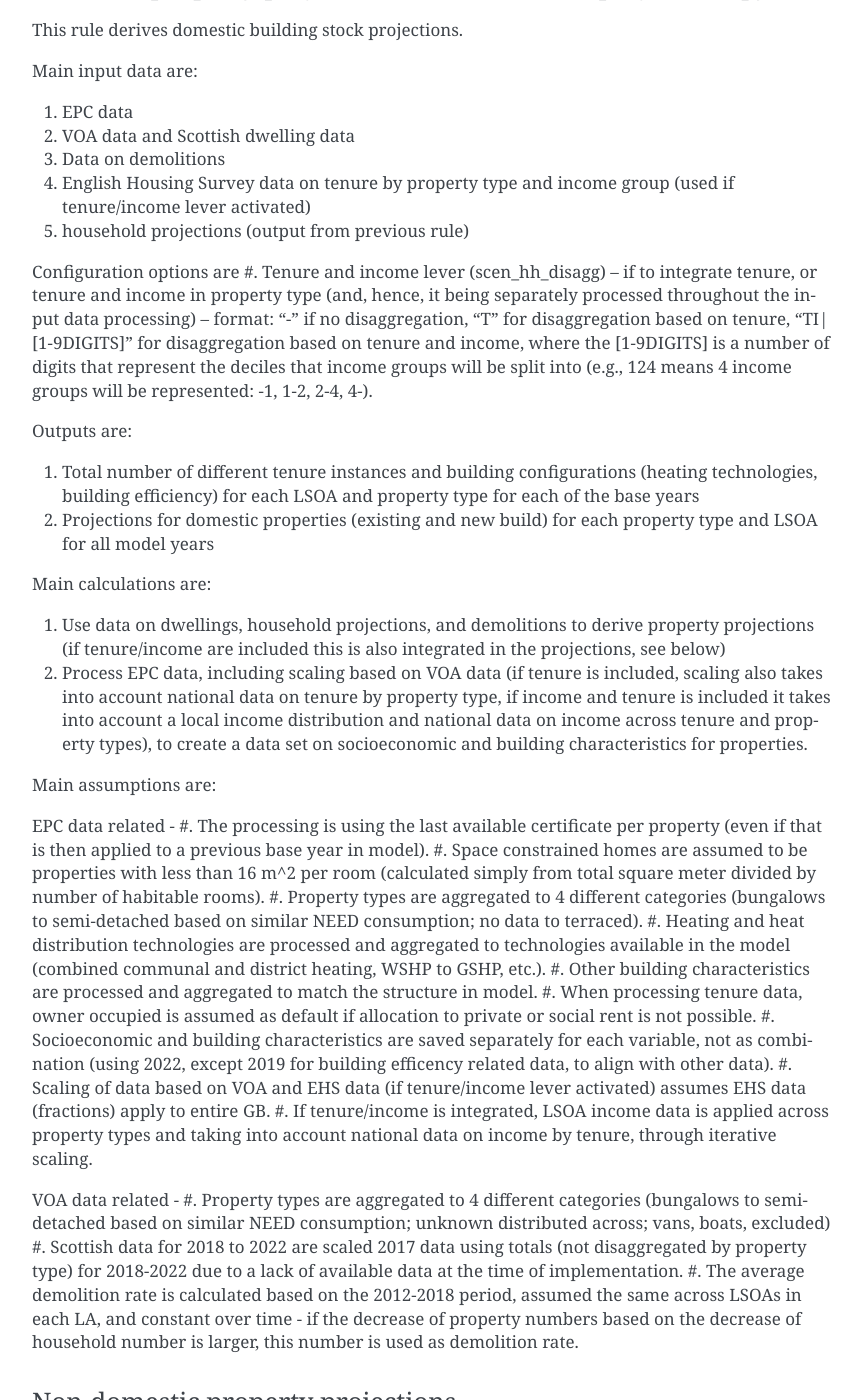
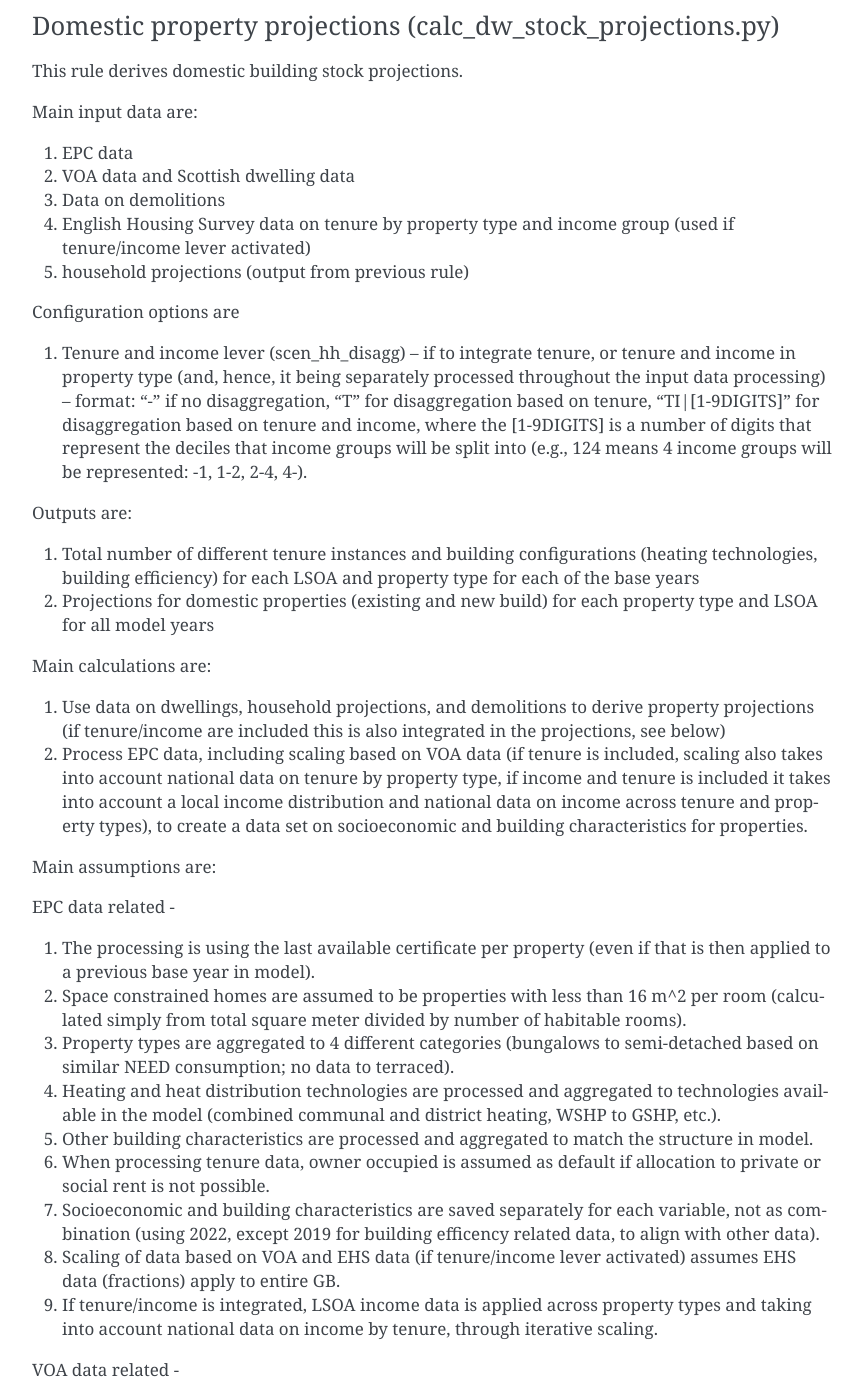
Before and after one commit to lhofbauer/uk-mosem, a Sphinx documentation site: the page built from docs/workflow.rst, in a window 1280 px wide and 1400 px high, scrolled down 2154 px. Shown: the whole window, without its empty margins (338-1201 px from the left). Built offline with Sphinx 7.4.7, drawn with Linux system fonts in a browser that asks for light colours; the version number is read from the project's files by our own code; some of the changed text lies outside the part shown.

Commit message:
Fixed issues in documentation

```diff
--- a/docs/index.rst
+++ b/docs/index.rst
@@ -25,7 +25,7 @@ Contents
 Acknowledgements
 ================
 
-The initial development of fratoo was supported by the Engineering and Physical Sciences Research Council, UK, under grant EP/R513143/1.
+The initial development of UK-MOSEM was supported by the Engineering and Physical Sciences Research Council, UK, under grant EP/R513143/1.
 
 
 .. Indices and tables
--- a/docs/workflow.rst
+++ b/docs/workflow.rst
@@ -65,6 +65,7 @@ Main input data are:
 
 
 Configuration options are:
+
 #. Scenario assumption for the future trajectory for non-heat gas (scen_nhg)  and electricity demand (scen_nhe)  – format: [Fraction of base year value]y[Year]a[Fraction of base year value]y[Year]a [...] - the calculation will interpolate (and back/forward fill) between these values.
 #. Local emission targets set through (scen_local_gov) are used to adjust non-heat gas intensity in the respective local authorities accordingly, i.e., reaching zero in the target year.
 
@@ -106,6 +107,7 @@ Main input data are:
 #. household projections (output from previous rule)
 
 Configuration options are
+
 #. Tenure and income lever (scen_hh_disagg) – if to integrate tenure, or tenure and income in property type (and, hence, it being separately processed throughout the input data processing) – format: "-" if no disaggregation, "T" for disaggregation based on tenure, "TI|[1-9DIGITS]" for disaggregation based on tenure and income, where the [1-9DIGITS] is a number of digits that represent the deciles that income groups will be split into (e.g., 124 means 4 income groups will be represented: -1, 1-2, 2-4, 4-).
 
 
@@ -124,6 +126,7 @@ Main calculations are:
 Main assumptions are:
 
 EPC data related -
+
 #. The processing is using the last available certificate per property (even if that is then applied to a previous base year in model).
 #. Space constrained homes are assumed to be properties with less than 16 m^2 per room (calculated simply from total square meter divided by number of habitable rooms).
 #. Property types are aggregated to 4 different categories (bungalows to semi-detached based on similar NEED consumption; no data to terraced).
@@ -135,6 +138,7 @@ EPC data related -
 #. If tenure/income is integrated, LSOA income data is applied across property types and taking into account national data on income by tenure, through iterative scaling.
 
 VOA data related -
+
 #. Property types are aggregated to 4 different categories (bungalows to semi-detached based on similar NEED consumption; unknown distributed across; vans, boats, excluded)
 #. Scottish data for 2018 to 2022 are scaled 2017 data using totals (not disaggregated by property type) for 2018-2022 due to a lack of available data at the time of implementation.
 #. The average demolition rate is calculated based on the 2012-2018 period, assumed the same across LSOAs in each LA, and constant over time - if the decrease of property numbers based on the decrease of household number is larger, this number is used as demolition rate.
@@ -190,6 +194,7 @@ Main input data are:
 #. Data on domestic and non-domestic heating systems from EPC data (output from previous rule)
 
 Configuration options are:
+
 #. None
 
 Outputs are:
@@ -219,6 +224,7 @@ Main input data are:
 #. Peak heat demand/unit sized for each LSOA, property type, year
 
 Configuration options are
+
 #. None
 
 
@@ -251,6 +257,7 @@ Main input data are:
 #. EPC data on energy efficiency bands of properties in each LSOA (output from previous rule)
 
 Configuration options are:
+
 #. Scenario assumption for the future trajectory for non-heat gas (scen_nhg)  and electricity demand (scen_nhe)  – format: [Fraction of base year value]y[Year]a[Fraction of base year value]y[Year]a [...] - the calculation will interpolate (and back/forward fill) between these values.
 #. Local emission targets set through (scen_local_gov) are used to adjust non-heat gas intensity in the respective local authorities accordingly, i.e., reaching zero by the target year.
 
@@ -291,6 +298,7 @@ Main input data are:
 #. Heating technology efficiencies – if GB or MSOA calibration triggered
 
 Configuration options are:
+
 #. Parameter defining if and what calibration of demands is performed (scen_dem_calib) – syntax: "-" for none, "GB" for calibration based on ECUK data, or "MSOA" for calibration based on subnational energy consumption statistics
 
 
@@ -360,6 +368,7 @@ Main input data are:
 
 
 Configuration options are:
+
 #. None
 
 
@@ -421,8 +430,8 @@ Main input data are:
 
 
 Configuration options are:
+
 #. None
-
 
 Outputs are:
 
@@ -451,9 +460,8 @@ Main input data are:
 
 #. Relevant timeseries for demands and capacity factors for power generation technologies (output from previous rule)
 
+Configuration options are:
 
-
-Configuration options are:
 #. Aggregation approach (scen_time_agg) to define how timeseries are to be aggregated – format: NP|S where N is one or more digits of an integer defining the number of typical periods, P is either h (hour), d (day), p(day, predefined order) defining the length of the typical period, and S is one or more digits of an integer defining the number of segments within a typical period.
 
 
@@ -486,6 +494,7 @@ Main input data are:
 #. Geospatial data of LSOA boundaries
 
 Configuration options are:
+
 #. None
 
 
@@ -518,6 +527,7 @@ Main input data are:
 
 
 Configuration options are:
+
 #. None
 
 
@@ -549,6 +559,7 @@ Input data are
 
 
 Configuration options are
+
 #. None
 
 
@@ -581,6 +592,7 @@ Main input data are:
 #. LSOA class allocation (output from previous rule)
 
 Configuration options are:
+
 #. None
 
 
@@ -593,13 +605,16 @@ Outputs are:
 Main calculations for costs are:
 
 For natural gas, H2 retrofit, and district heating network –
+
 #. First the total cost for installing the respective network in the sublocal area is calculated by multiply a cost per meter length with the road length in the respective area. The road length for the gas network is scaled based on data for the current network length and residual capacity. For district heating, the building/property connection cost to all buildings is added.
 #.  To calculate the cost per GW of installed network capacity, the total cost for each network is then divided by the respective peak demand (for DH the SHW peak, for gas and H2 network, the SHW + NHG demand - taking into account the respective building heating technology efficiency for the SHW peak to get to the final energy demand peak).
 
 For electricity –
+
 #. The average reinforcement/replacement cost per kW are taken from the literature.
 
 For all –
+
 #. Annual fixed cost are calculated as 0.1% of respective capital costs.
 
 Main assumptions are:
@@ -616,6 +631,7 @@ Main calculations for efficiency are:
 #. Relative losses (1-efficiency) are calculated by dividing the total annual losses by the total annual heat demand.
 
 Main assumptions are:
+
 #. The network temperature is assumed to be 70°C with a 50°C return temperature.
 #. This means the relative efficiency/losses of a heat network in the model are independent of the operation of a heat network.
 
@@ -625,6 +641,7 @@ Main calculations for capacity factors are:
 #. For electricity this is not necessary as it is assumed all properties are connected. For gas it is not possible to calculate this with the chosen approach as the shape of the demand curve depends on the uptake of gas for heating (given there is a constant NHG demand that is added). Hence this is not implemented but has little impact as to use gas from the network in non-peak timeslice the model would need to build additional capacity that is not useful in the peak timeslice.
 
 Main assumptions are:
+
 #.
 
 Main calculations for residual capacities are:
@@ -635,6 +652,7 @@ Main calculations for residual capacities are:
 #. Residual capacity for DH generation is calculated based on EPC data on heat supply to HIUMs and the peak as calculated for the DH network
 
 Main assumptions are:
+
 #. Residual capacity are calculate based on above until the year 2022, from when they linearly decrease (DH) or stay constant until the year when they start decreasing (EL/GA).
 #. A residual capacity for H2 retrofit is added only as a modelling approach to allow for mixing of hydrogen in the existing grid.
 #. For DH generation residual capacity, if no information given Gas CHP is assumed.
@@ -653,6 +671,7 @@ Main input data are:
 
 
 Configuration options are:
+
 #. None
 
 
@@ -692,6 +711,7 @@ Main input data are:
 #. Capacity factors for renewable technologies (output from previous rule)
 
 Configuration options are
+
 #. None ("scen_supply_imp" has been removed but is still present in some parts for potential reimplementation).
 
 
@@ -722,6 +742,7 @@ Main calculations and assumptions for the power sector:
 
 
 Main calculations and assumptions for the transmission technologies:
+
 #. Natural gas, Hydrogen, electricity, heating oil, biomass transmission are implemented as technologies that transmit the respective energy carrier from the national to the local level, with no transmission directly between local authorities possible (currently largely irrelevant given the national level supply sector).
 #. Natural gas and H2 transmission cost are calculated by multiplying a per length cost with the current network length divided by the base year total capacity.
 #. Residual electricity transmission grid is assumed to be equal to distribution grid capacity without spare capacity. Gas transmission grid is also assumed to be equal to distribution grid capacity in the base year with a small uplift to avoid any issues (capacity here is again less about what energy can be transported as it is not expected any of these grid will need to be extended, but potentially replaced). The decomissioning of the existing grid over time is set based on the literature.
@@ -764,7 +785,7 @@ Main calculations for domestic properties are:
 #. It applies a reduction based on conservation areas reducing the relevant numbers of theoretically possible measures in respective LSOAs.
 #. The actual possible number of each of the measures is loaded as national total and allocated across properties based on above calculation
 #. The cost per measure for each property type and the savings potential for each measure and property type (taking into account loft and in-use factor), the maximal annual installations constraint, and the lifetime for each of the measures are loaded and processed.
-# Measures are then aggregated to three different efficiency packages (low, medium, high).
+#. Measures are then aggregated to three different efficiency packages (low, medium, high).
 
 
 Main assumptions for domestic properties are
@@ -805,6 +826,7 @@ Main input data are:
 #. Heat demand peaks (output from previous rule)
 
 Configuration options are:
+
 #. Scenario heat technology deployment constraint ("scen_htd_con") format: T-S-Y-L-R-N, where T is a string that is used to filter technologies the constraint applies to (e.g, "HPD" will constrain all technologies that include "HPD" – all domestic heat pumps), S is the sector (either "D" for domestic, "N" for non-domestic, or "ND" for both – this is only used to pick the annual demand if relevant for the constraint), "Y" is the type of constraint (either "ci" for capacity investment, "ct" for total capacity, or "a" for activity), "L" defines if an upper ("u") or lower ("l") is set, "R" defines the region the constrained is applied to (":*" is used for all regions, several regions can be separate by ";" to aggregate or "," for separate constraints for each region), "N", defines the actual limit in certain years in the format of [Limit]y[Year]a[Limit]y[Year]a[...], e.g., "200000y2023a200000y2050a600000y2060". For capacity constraints the number refers to the number of installations, for activity constraints to the fraction of demand.
 
 Outputs are:
@@ -841,6 +863,7 @@ Main input data are:
 #. Pellet production cost
 
 Configuration options are
+
 #. None
 
 Outputs are
@@ -873,6 +896,7 @@ Main input data are:
 #. Efficiency of waster water heat pump
 
 Configuration options are:
+
 #. None
 
 
@@ -904,6 +928,7 @@ Main input data are:
 
 
 Configuration options are:
+
 #. Switch to use or not use climate pledges ("scen_local_gov") – format: "-" for no targets, "CA" for targets clipped at 2040 and only in LAs with building-related plan, as well as no DH investments in LAs without building-related plan, "CP" for the targets as in the data, "CPS" as "CP" but additionally adjusts emission constraint to ensure freed up emission budget is not used by others.
 
 
@@ -935,6 +960,7 @@ Input data are
 
 
 Configuration options are
+
 #. Aggregation of years ("scen_year_agg") – format: '5y' for 5 year periods (except initial and final year) or '-' for no aggregation
 #. Adjustment of capital cost for scenarios ("scen_tech_cost") – format: '-' for no changes, T-Y-M-R-N, where T is a string that is used to filter technologies the adjustment applies to (e.g, "HPD" will affect all technologies that include "HPD" – all domestic heat pumps), "Y" is the type of constraint (currently only 'C' for capital cost is implemented), "M" defines if changes are addition ("A") or multiplication ("M"), "R" defines the region the adjustment is applied to (":*" is used for all regions, several regions can be separate by ";" to aggregate or "," for separate constraints for each region), "N", defines the actual adjustment value in certain years in the format of [Limit]y[Year]a[Limit]y[Year]a[...], e.g., "200000y2023a200000y2050a600000y2060".
 where T is a string to filter for the technologies the ban should be applied to, R are the geographic entities it should be applied to, and Y is the year the ban is implemented. DDHMT-C-M-:*-0.8y2015a0.8y2060  C// (Capital cost/ only imp for capital cost currently) M/A (Multiply or add) :* (currently only all regions work), years
@@ -977,6 +1003,7 @@ Main input data are:
 
 
 Configuration options are:
+
 #. "run_solver", "model_eq", "run_processes", "run_app" (see code and example run configuration file for details)
 
 
@@ -994,7 +1021,6 @@ Main assumptions are:
 #. -
 
 
-
 ------------------------------------
 Process results (process_results.py)
 ------------------------------------
@@ -1007,6 +1033,7 @@ Main input data are:
 
 
 Configuration options are:
+
 #. "run_exp_res" (see code and example run configuration file for details)
 
 
```
